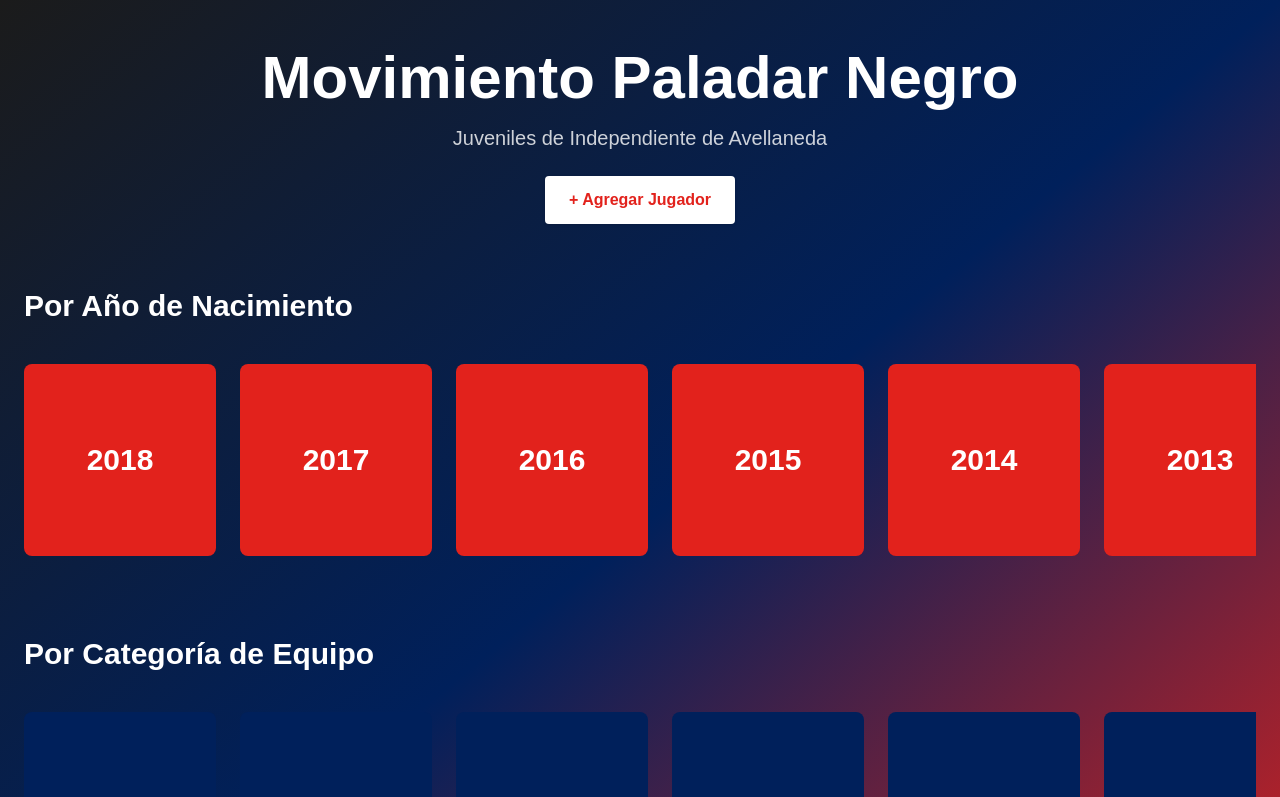
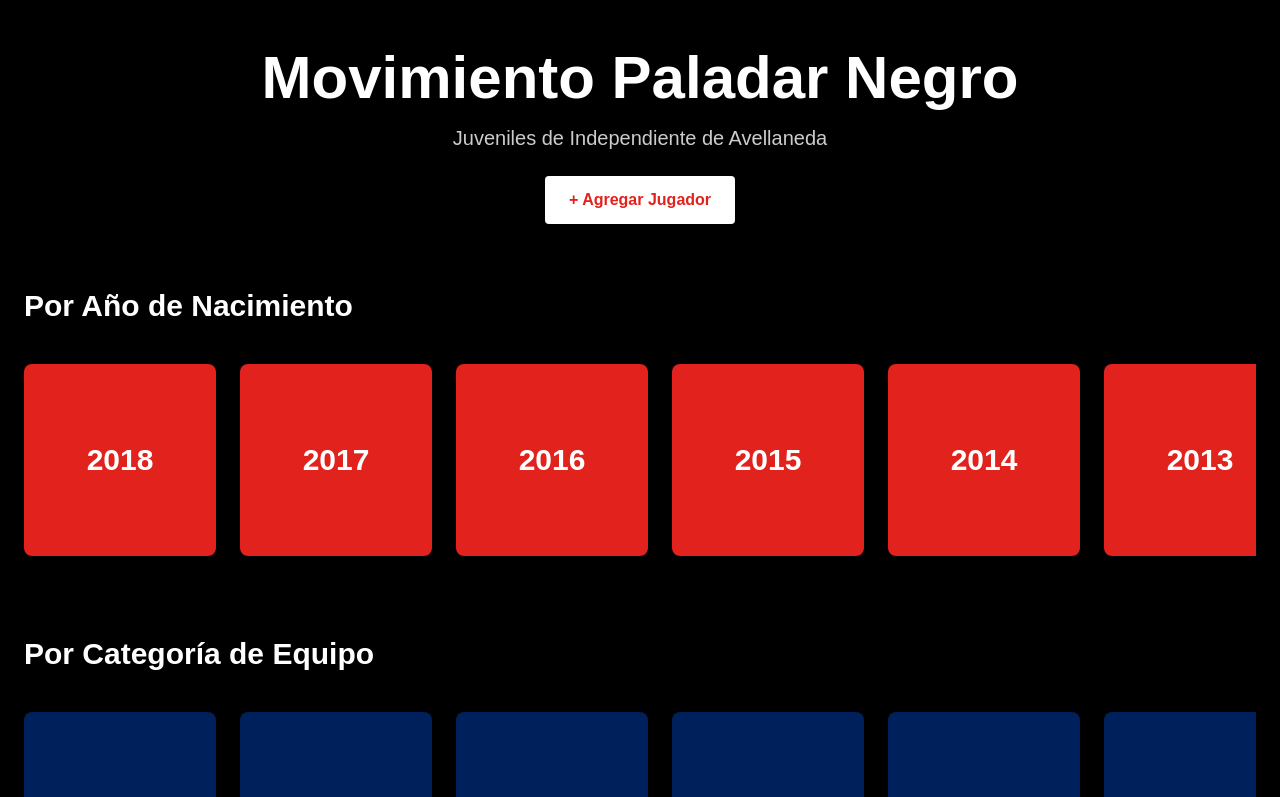
Before and after one commit to cachoJDG/inferiores-independiente, a Next.js app: page / in a window 1280 px wide. Shown: the top 797 px of the page. Built offline with nearby package versions, Linux system fonts and the light colour scheme.

Commit message:
Fix deploy problems

```diff
--- a/pages/_app.tsx
+++ b/pages/_app.tsx
@@ -1,5 +1,6 @@
-import '../styles/globals.css'  // debe apuntar aquí
+import '../styles/globals.css'
+import type { AppProps } from 'next/app'
 
-export default function MyApp({ Component, pageProps }) {
+export default function MyApp({ Component, pageProps }: AppProps) {
     return <Component {...pageProps} />
 }
--- a/pages/api/players/[year].ts
+++ b/pages/api/players/[year].ts
@@ -23,7 +23,7 @@
     const to   = `${year}-12-31`
 
     const { data, error } = await supabase
-        .from<Player>('Players')
+        .from('Players')
         .select('id, name, surname, position, description, birthday')
         .gte('birthday', from)
         .lte('birthday', to)
--- a/pages/index.tsx
+++ b/pages/index.tsx
@@ -23,7 +23,7 @@
                 <meta name="description" content="Seguimiento de jugadores de inferiores" />
             </Head>
 
-            <main className="min-h-screen bg-gradient-to-br from-ind-black via-ind-blue to-ind-red text-white px-6 py-12">
+            <main className="min-h-screen bg-black text-white px-6 py-12">
                 {/* Header principal */}
                 <header className="text-center mb-16">
                     <h1 className="text-6xl font-extrabold mb-4">Movimiento Paladar Negro</h1>
```
